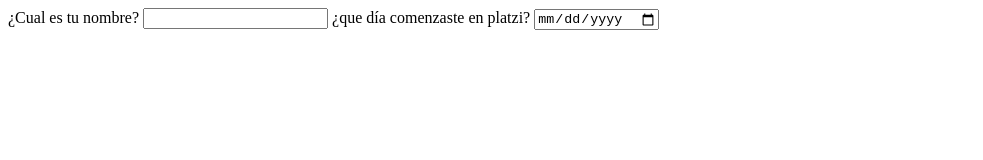
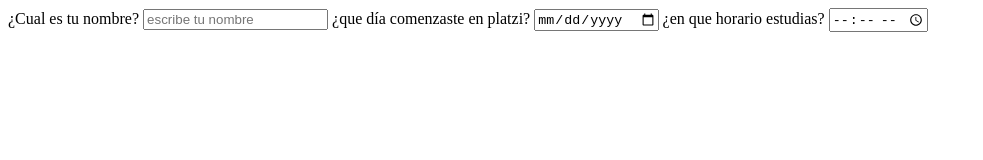
Before and after one commit to DVRod/CursoHTMLyCSSPlatzi, a plain HTML site: page claseforms/index.html in a window 1280 px wide. Shown: the whole page, without its empty margins (0-983 px from the left). Drawn offline with Linux system fonts and the light colour scheme.

Commit message:
fin de clase forms e inicio de clase calendario

```diff
--- a/claseforms/index.html
+++ b/claseforms/index.html
@@ -15,11 +15,16 @@
     <form action="">
         <label for="Nombre">
             <span>¿Cual es tu nombre?</span>
-            <input type="text" id="Nombre">
+            <input type="text" id="Nombre" placeholder="escribe tu nombre">
+        </label>
         <label for="inicio-platzi">
         <span>¿que día comenzaste en platzi?</span>
             <input type="date" id="inicio-platzi">
-    </label>
+        </label>
+        <label for="horario">
+            <span>¿en que horario estudias?</span>
+                <input type="time" id="horario">
+        </label>
     </form>
 </body>
 </html>
```
Also changed, not shown: clasecalendario/index.html (added).
